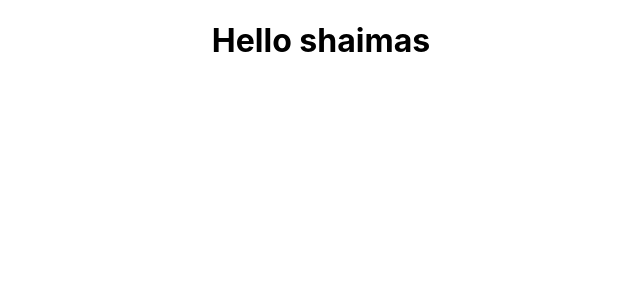
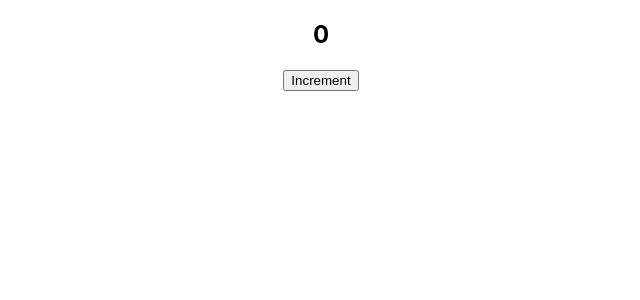
Before and after one commit to ShaimaAnvar/Rect-Class-Component, a React (Create React App) app: page / in a window 1280 px wide. Shown: the top 300 px of the page, without its empty margins (319-959 px from the left). Built offline with nearby package versions, Linux system fonts and the light colour scheme.

Commit message:
React 7 - useReducer

```diff
--- a/src/App.js
+++ b/src/App.js
@@ -1,6 +1,7 @@
 
 import './App.css';
 import ClassA from './Components/Hooks/UseContext/ClassA';
+import UseRed from './Components/Hooks/UseRed';
 //import UseEff from './Components/Hooks/UseEff';
 // import ClassComp from './Components/ClassComp';
 // import UseSt from './Components/UseSt';
@@ -12,7 +13,8 @@ function App() {
       {/* <ClassComp/> */}
       {/* <UseSt/> */}
       {/* <UseEff/> */}
-      <ClassA/>
+      {/* <ClassA/> */}
+      <UseRed/>
     </div>
   );
 }
--- /dev/null
+++ b/src/Components/Hooks/UseRed.js
@@ -0,0 +1,17 @@
+import React, { useReducer } from 'react'
+
+const reducer = (state,action)=>{
+  console.log(state,action);
+  return state+1;
+}
+const UseRed = () => {
+  const [state, dispatch]=useReducer(reducer,0)
+  return (
+    <div>
+      <h2>{state}</h2>
+      <button onClick={()=>dispatch({type:'started Incrementation'})}>Increment</button>
+    </div>
+  )
+}
+
+export default UseRed
```
